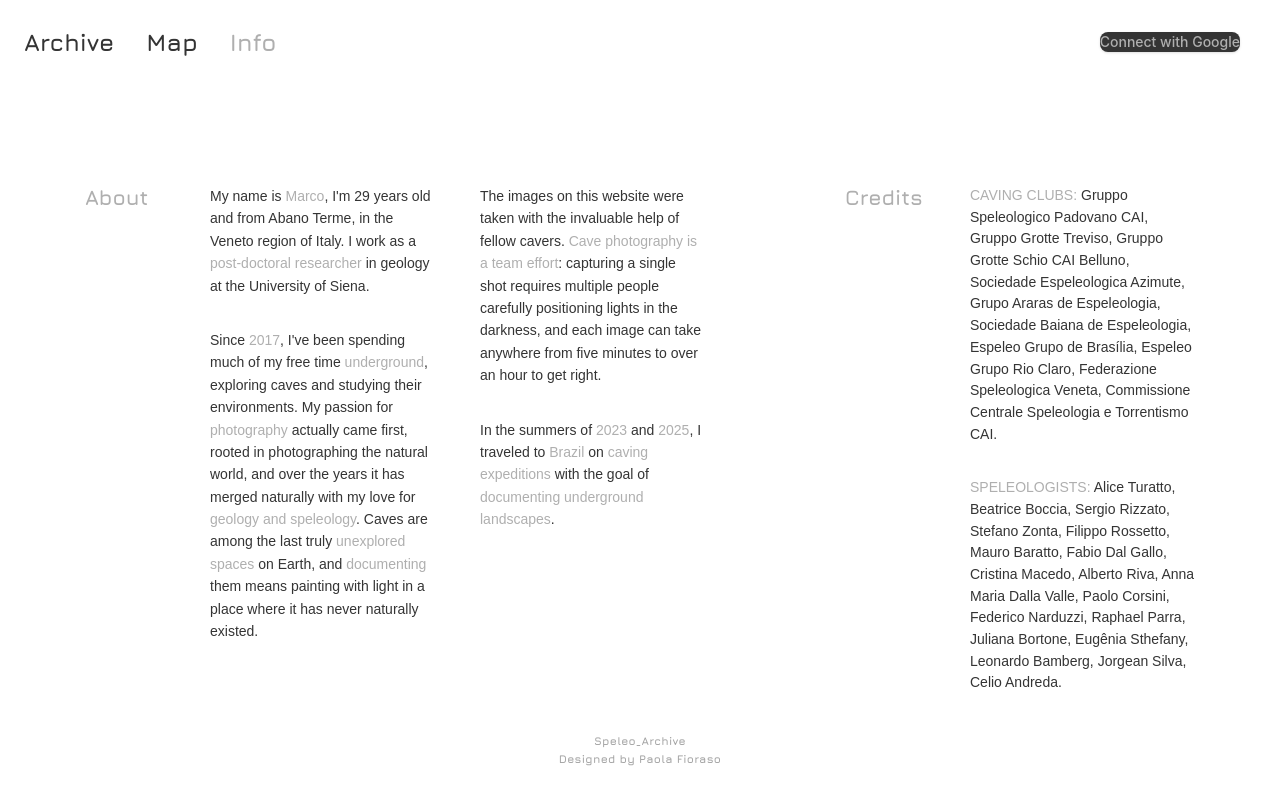
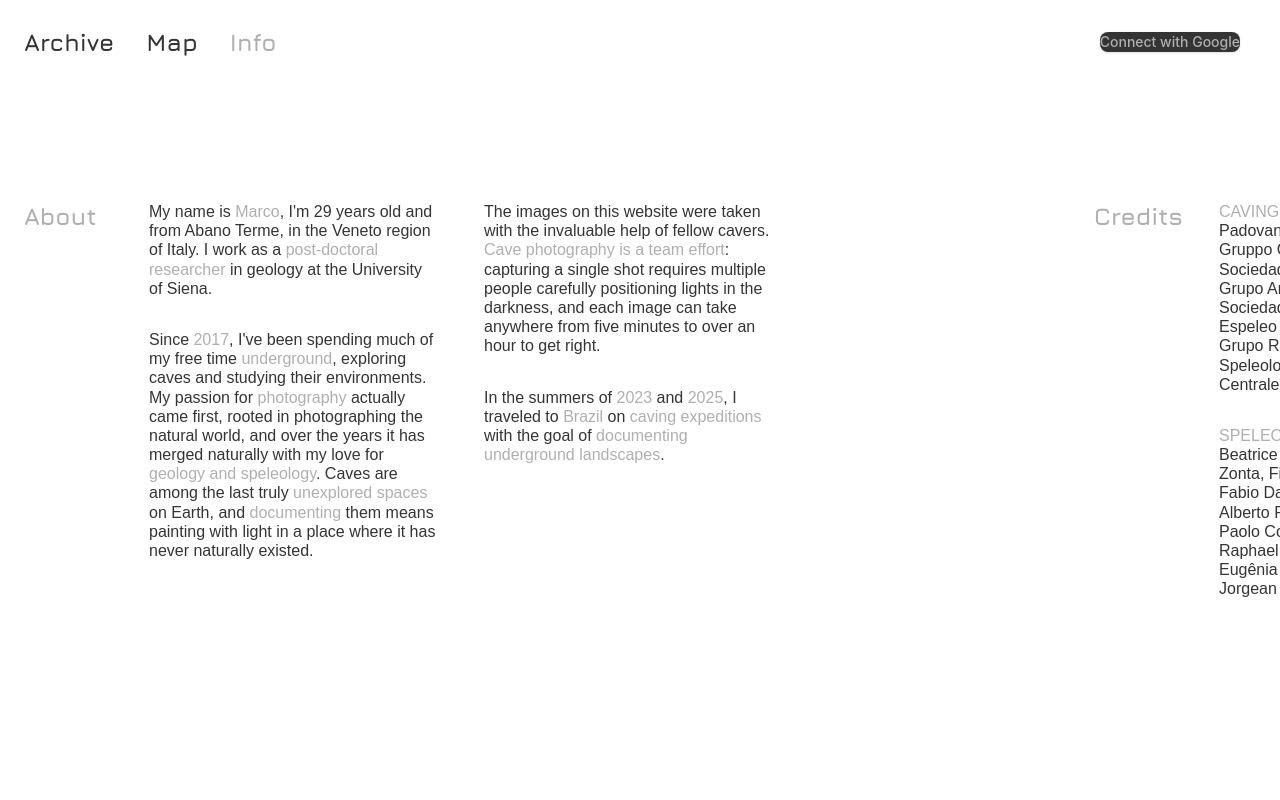
Before and after one commit to paolafioraso/repository-speleo-data-main, a Vue app: page /info in a window 1280 px wide. Built offline with nearby package versions, Linux system fonts and the light colour scheme; no server answers.

Commit message:
sistemazione layout

```diff
--- a/src/views/InfoView.vue
+++ b/src/views/InfoView.vue
@@ -44,11 +44,6 @@
       </div>
 
     </main>
-
-    <div class="info-footer">
-      <p>Speleo_Archive</p>
-      <p>Designed by Paola Fioraso</p>
-    </div>
   </div>
 </template>
 
@@ -65,15 +60,15 @@
   box-sizing: border-box;
 }
 
-/* Allineamento centrale assoluto della griglia complessiva */
+/* Allineato a sinistra come il menu, centrato sull'asse Y */
 .info-layout {
   display: flex;
   flex-direction: row;
   align-items: flex-start;
-  position: absolute;
-  left: 50%;
-  top: 55%;
-  transform: translate(-50%, -50%);
+  position: fixed;
+  left: 1.5rem;
+  top: 50%;
+  transform: translateY(-50%);
   width: auto;
 }
 
@@ -83,7 +78,7 @@
   display: flex;
   flex-direction: row;
   align-items: flex-start;
-  gap: 40px; /* MISURA UNIFORME: Spazio identico tra titolo "About" -> testo e titolo "Credits" -> testo */
+  gap: 40px;
 }
 
 /* Contenitore specifico per affiancare i due paragrafi di About */
@@ -91,34 +86,34 @@
   display: flex;
   flex-direction: row;
   align-items: flex-start;
-  gap: 45px; /* Spazio controllato tra la prima e la seconda colonna di testo */
+  gap: 45px;
 }
 
-/* Distanza macroscopica tra la sezione di About e quella dei Credits */
+/* Distanza tra la sezione About e Credits */
 .credits-group {
-  margin-left: 140px;
+  margin-left: 320px;
 }
 
-/* Titoli delle sezioni (Jura) - colore #afafaf */
+/* Titoli delle sezioni (Jura) - stessa dimensione del menu (24px) */
 .info-title {
   font-family: 'Jura', sans-serif;
   font-weight: 400;
-  font-size: 21px;
+  font-size: 24px;
   color: #afafaf;
   margin: 0;
   line-height: 1.2;
   flex-shrink: 0;
-  width: 85px; /* Larghezza fissa del tag di intestazione */
+  width: 85px;
 }
 
-/* Blocchi di testo con larghezza ristretta per forzare i capi a capo esatti della reference */
+/* Blocchi di testo: 16px, larghezza ricalibrata su "CAVING CLUBS: Gruppo Speleologico" */
 .text-block {
-  width: 225px;
+  width: 290px;
   flex-shrink: 0;
   font-family: 'Aeonik', sans-serif;
-  font-size: 14px;
-  line-height: 1.6;
-  color: #343434; /* MODIFICATO: da #333333 a #343434 */
+  font-size: 16px;
+  line-height: 1.2;
+  color: #343434;
 }
 
 .text-block p {
@@ -131,37 +126,19 @@
 
 /* Evidenziazioni in grigio chiaro - colore #afafaf */
 .highlight {
-  color: #afafaf; /* MODIFICATO: da #B3B3B3 a #afafaf */
+  color: #afafaf;
   font-weight: inherit;
 }
 
-/* Elenchi dei crediti */
+/* Elenchi dei crediti: stessa larghezza e stessa dimensione delle colonne di About */
 .credits-list {
-  font-size: 14px;
-  line-height: 1.55;
+  width: 290px;
+  font-size: 16px;
+  line-height: 1.2;
 }
 
 .credits-label {
   font-weight: 500;
-  color: #afafaf; /* MODIFICATO: da #B3B3B3 a #afafaf */
-}
-
-/* Footer: stesso stile e posizione di MapView.vue */
-.info-footer {
-  position: fixed;
-  bottom: 2rem;
-  left: 50%;
-  transform: translateX(-50%);
-  z-index: 1;
-  text-align: center;
-  font-family: 'Jura', sans-serif;
-  font-size: 0.7rem;
-  letter-spacing: 0.03em;
-  color: #a3a3a3;
-  line-height: 1.6;
-}
-
-.info-footer p {
-  margin: 0;
+  color: #afafaf;
 }
 </style>
```
